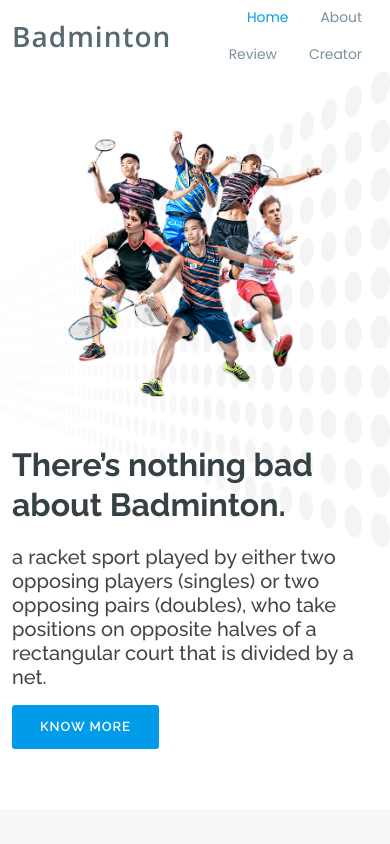
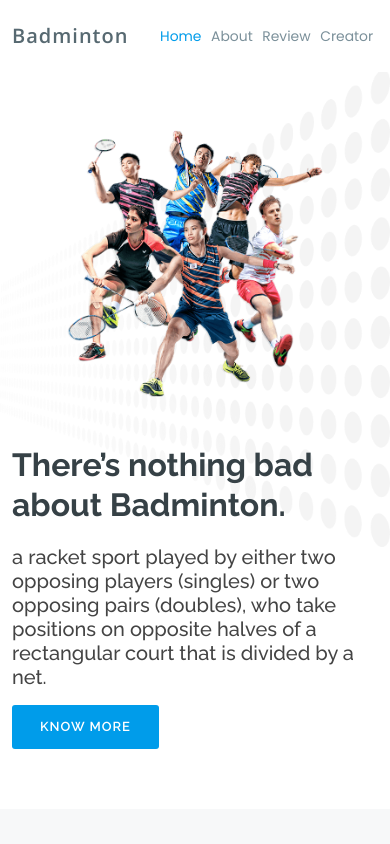
Before and after one commit to melchiaballe/WEB-Personal, a plain HTML site: page index.html in a window 390 px wide. Shown: the top 844 px of the page. Drawn offline with nearby package versions, Linux system fonts and the light colour scheme.

Commit message:
fix responsive

```diff
--- a/assets/css/style.css
+++ b/assets/css/style.css
@@ -1701,3 +1701,43 @@ section {
 .rate > label:hover ~ input:checked ~ label {
   color: #c59b08;
 }
+
+
+.navbar a, .navbar a:focus {
+  display: flex;
+  align-items: center;
+  justify-content: space-between;
+  /* padding: 10px 0 10px 30px; */
+  font-size: 13.9px;
+  font-family: "Poppins", sans-serif;
+  color: #7b909a;
+  white-space: nowrap;
+  transition: 0.3s;
+}
+.nav-link {
+  display: block;
+  padding: 0.3rem 0.3rem;
+  color: #0d6efd;
+  text-decoration: none;
+  transition: color .15s ease-in-out,background-color .15s ease-in-out,border-color .15s ease-in-out;
+}
+
+@media screen and (max-width: 800px) {
+  #header .logo h1 {
+    font-size: 20px!important;
+  }
+
+  .nav-link {
+    padding: 0.3rem 0.3rem!important;
+  }
+}
+
+@media screen and (max-width: 360px) {
+  #header .logo h1 {
+    font-size: 18px!important;
+  }
+
+  .navbar a {
+    font-size: 12.8px!important;
+  }
+}
```
